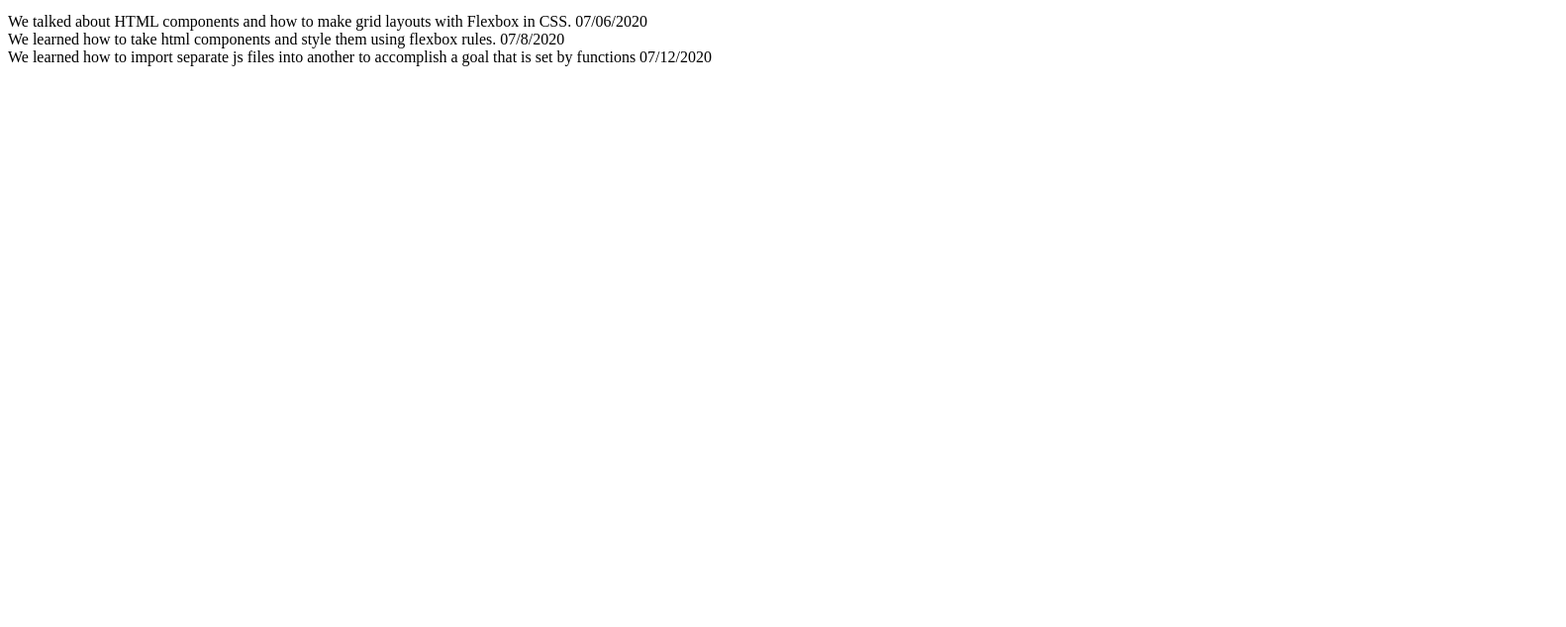
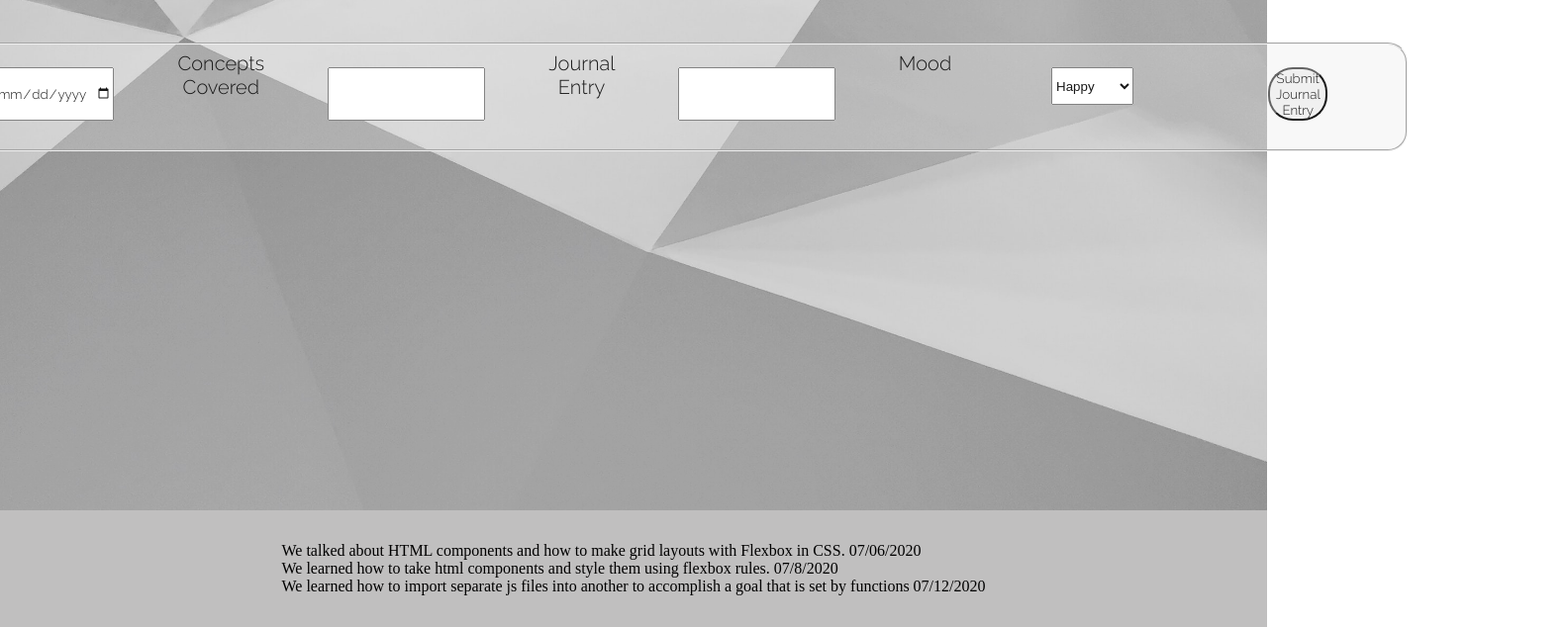
Before and after one commit to LukeZvada/Daily-Journal, a plain HTML site: page index.html in a window 1280 px wide. Shown: the part 284-918 px from the top of the page at 99% size, 1582 px wide, since content can reach past the window. Before the commit the page ends 800 px from the top, so only its background shows below. Drawn offline with Linux system fonts and the light colour scheme.

Commit message:
Streamlined styling for everything

```diff
--- a/index.html
+++ b/index.html
@@ -8,16 +8,16 @@
 </head>
 <body>
     <main id="container">
-    <header class="header">
+    <header class="header bg">
         <img class="siteLogo" src="./images/DailyJournalImg.png"/>
         <h1 class="siteTitle">Daily Journal</h1>
-    </header>
+    <!-- </header> -->
     <!-- <main id="container"> -->
         <!-- <article>/*Journalist Name*/</article> -->
         <section>
             <div class ="form__style">
             <form action="">
-                <fieldset class="form">
+                <fieldset class="form form__background">
                     <label for="journalDate">Date of Entry</label>
                     <input class="form__content" type="date" name="journalDate" id="journalDate">
                     <label for="conceptsCovered">Concepts Covered</label>
@@ -25,13 +25,13 @@
                     <label for="journalEntry">Journal Entry</label>
                     <input class="form__content" type="textarea" name="journalEntry" id="journalEntry">
                     <label for="mood">Mood</label>
-                    <select name="mood" id="mood">
+                    <select class="mood__Selector" name="mood" id="mood">
                         <option value="Happy">Happy</option>
                         <option value="Ok">Ok</option>
                         <option value="Sad">Sad</option>
                         <option value="Frustrated">Frustrated</option>
                     </select>
-                    <button class="form__content" type="button">Submit Journal Entry</button>
+                    <button class="button button:hover" type="button">Submit Journal Entry</button>
 
 
                 </fieldset>
@@ -39,11 +39,14 @@
 
             </form>
         </div>
+    </header>
+
             <div id="entryLog"> </div>
 
 
 
-        </section>
+
+
 
 
 
--- a/styles/main.css
+++ b/styles/main.css
@@ -1,6 +1,10 @@
 
 @import url('https://fonts.googleapis.com/css2?family=Raleway:wght@300&display=swap');
 
+
+body {
+    margin: 0rem;
+}
 
 .header {
     font-family: 'Raleway', sans-serif;
@@ -10,8 +14,9 @@
 .siteTitle {
     display: flex;
     justify-content: center;
-    margin-top: -6rem;
+    margin-top: -3rem;
     margin-bottom: 1rem;
+    letter-spacing: 15px;
 }
 
 .siteLogo {
@@ -25,13 +30,17 @@
     display: flex;
     flex-direction: row;
     text-align: center;
-    margin-top: 1rem;
+    margin-top: 7rem;
     margin-bottom: 1rem;
     margin-left: 10rem;
     margin-right: 10rem;
     border-radius: 20px;
-    background-color: #5E747F;
+    /* background-color: #5E747F; */
     font-family: 'Raleway', sans-serif;
+}
+
+.form__background {
+    background-color: rgb(228, 228, 228, 0.3);
 }
 
 .form__content {
@@ -39,6 +48,8 @@
     text-align: center;
     margin-top: 1rem;
     margin-bottom: 1rem;
+    margin-left: 4rem;
+    margin-right: 4rem;
     font-family: 'Raleway', sans-serif;
 }
 
@@ -46,3 +57,51 @@
     display: flex;
     justify-content: center;
 }
+
+.bg {
+    /* The image used // url is pulling from where your image is stored */
+    background-image: url("../images/dailyjournal.jpg");
+
+    /* vh = view height. min-height = the minimum amount the image will shrink when the window is made to be smaller. */
+    height: 100vh;
+    min-height: 500px;
+
+    /* Center and scale the image nicely */
+    background-position: center;
+    background-repeat: no-repeat;
+    background-size: cover;
+    opacity: 0.9;
+  }
+
+  .button {
+      display: flex;
+      margin-top: 1rem;
+      margin-bottom: 1rem;
+      margin-left: 4.5rem;
+      margin-right: 4rem;
+      border-radius: 25px;
+      font-family: 'Raleway', sans-serif;
+  }
+
+  .button:hover {
+        background-color: rgb(81, 81, 83);
+        color: white;
+  }
+
+
+  .mood__Selector {
+    display: flex;
+    margin-top: 1rem;
+    margin-bottom: 2rem;
+    margin-left: 6.3rem;
+    margin-right: 4rem;
+    justify-content: center;
+  }
+
+    #entryLog {
+        display: flex;
+        justify-content: center;
+        background-color: rgb(192, 191, 191);
+        padding-top: 2rem;
+        padding-bottom: 2rem;
+    }
```
